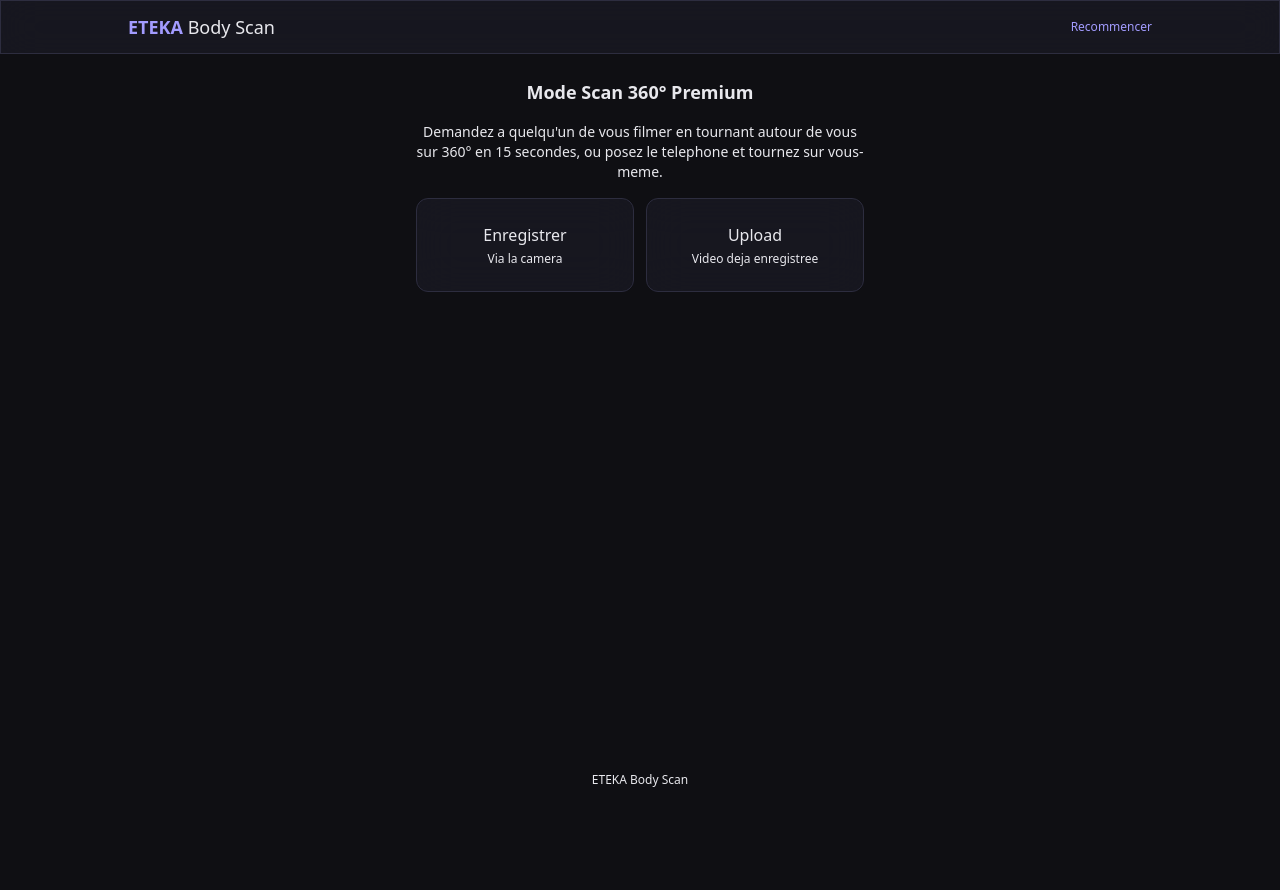
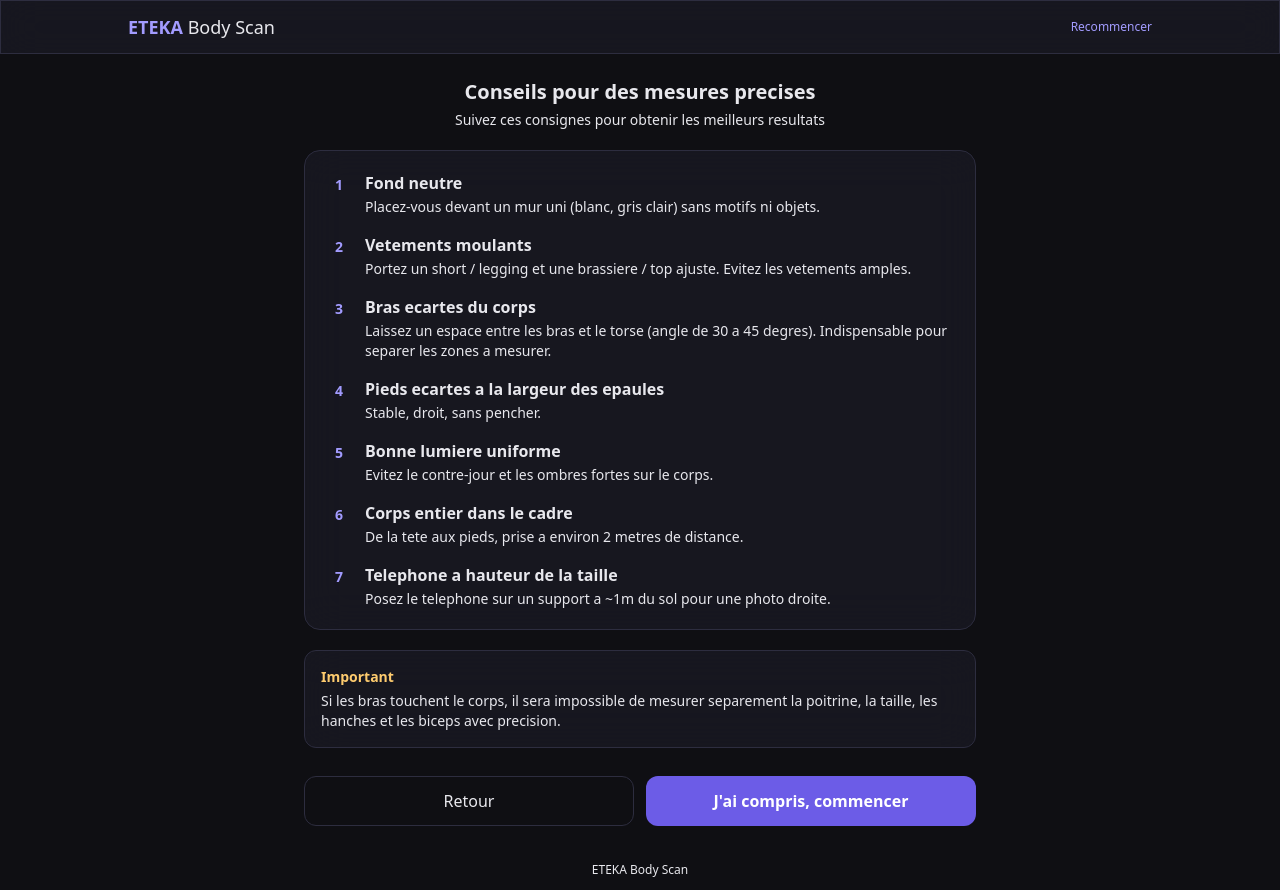
Before and after one commit to rramassar-ETEKA/eteka-body-scan-wix, a Next.js app: page / in a window 1280 px wide. Both pictures are taken after a click on the button 836 px from the left and 203 px from the top of the page. Before the commit the page ends 800 px from the top, so only its background shows below. Built offline with nearby package versions, Linux system fonts and the light colour scheme.

Commit message:
Ajout ecran consignes de capture avant prise photos (fond neutre, bras ecartes, etc)

```diff
--- a/src/app/page.tsx
+++ b/src/app/page.tsx
@@ -5,11 +5,12 @@ import dynamic from "next/dynamic";
 import PoseCapture, { CapturedPose, PoseKey } from "@/components/PoseCapture";
 import VideoCapture360 from "@/components/VideoCapture360";
 import MeasurementResults from "@/components/MeasurementResults";
+import CaptureInstructions from "@/components/CaptureInstructions";
 
 const BodyViewer3D = dynamic(() => import("@/components/BodyViewer3D"), { ssr: false });
 
 type Mode = "standard" | "premium";
-type Status = "idle" | "capturing" | "form" | "analyzing" | "done" | "error";
+type Status = "idle" | "instructions" | "capturing" | "form" | "analyzing" | "done" | "error";
 
 interface SliceData {
   y: number;
@@ -205,7 +206,7 @@ export default function Home() {
               <button
                 onClick={() => {
                   setMode("standard");
-                  setStatus("capturing");
+                  setStatus("instructions");
                 }}
                 className="glass rounded-2xl p-8 text-left hover:bg-[var(--surface-light)] transition-colors"
               >
@@ -218,7 +219,7 @@ export default function Home() {
               <button
                 onClick={() => {
                   setMode("premium");
-                  setStatus("capturing");
+                  setStatus("instructions");
                 }}
                 className="glass rounded-2xl p-8 text-left hover:bg-[var(--surface-light)] transition-colors border-2 border-[var(--accent)]/30"
               >
@@ -234,6 +235,14 @@ export default function Home() {
               </button>
             </div>
           </div>
+        )}
+
+        {/* Instructions */}
+        {status === "instructions" && (
+          <CaptureInstructions
+            onContinue={() => setStatus("capturing")}
+            onBack={() => setStatus("idle")}
+          />
         )}
 
         {/* Capture */}
--- /dev/null
+++ b/src/components/CaptureInstructions.tsx
@@ -0,0 +1,89 @@
+"use client";
+
+interface CaptureInstructionsProps {
+  onContinue: () => void;
+  onBack: () => void;
+}
+
+const RULES = [
+  {
+    title: "Fond neutre",
+    desc: "Placez-vous devant un mur uni (blanc, gris clair) sans motifs ni objets.",
+  },
+  {
+    title: "Vetements moulants",
+    desc: "Portez un short / legging et une brassiere / top ajuste. Evitez les vetements amples.",
+  },
+  {
+    title: "Bras ecartes du corps",
+    desc: "Laissez un espace entre les bras et le torse (angle de 30 a 45 degres). Indispensable pour separer les zones a mesurer.",
+  },
+  {
+    title: "Pieds ecartes a la largeur des epaules",
+    desc: "Stable, droit, sans pencher.",
+  },
+  {
+    title: "Bonne lumiere uniforme",
+    desc: "Evitez le contre-jour et les ombres fortes sur le corps.",
+  },
+  {
+    title: "Corps entier dans le cadre",
+    desc: "De la tete aux pieds, prise a environ 2 metres de distance.",
+  },
+  {
+    title: "Telephone a hauteur de la taille",
+    desc: "Posez le telephone sur un support a ~1m du sol pour une photo droite.",
+  },
+];
+
+export default function CaptureInstructions({ onContinue, onBack }: CaptureInstructionsProps) {
+  return (
+    <div className="max-w-2xl mx-auto space-y-5">
+      <div className="text-center space-y-1">
+        <h2 className="text-xl font-bold">Conseils pour des mesures precises</h2>
+        <p className="text-sm text-[var(--foreground)]/60">
+          Suivez ces consignes pour obtenir les meilleurs resultats
+        </p>
+      </div>
+
+      <div className="glass rounded-2xl p-5 space-y-4">
+        {RULES.map((rule, idx) => (
+          <div key={idx} className="flex items-start gap-3">
+            <div className="flex-shrink-0 w-7 h-7 rounded-full bg-[var(--primary)]/20 text-[var(--primary-light)] flex items-center justify-center text-sm font-semibold">
+              {idx + 1}
+            </div>
+            <div className="flex-1">
+              <div className="font-semibold text-[var(--foreground)]">{rule.title}</div>
+              <div className="text-sm text-[var(--foreground)]/60 mt-0.5">{rule.desc}</div>
+            </div>
+          </div>
+        ))}
+      </div>
+
+      <div className="glass rounded-xl p-4 border-l-4 border-[var(--warning)]">
+        <div className="text-sm font-semibold text-[var(--warning)] mb-1">
+          Important
+        </div>
+        <div className="text-sm text-[var(--foreground)]/80">
+          Si les bras touchent le corps, il sera impossible de mesurer separement
+          la poitrine, la taille, les hanches et les biceps avec precision.
+        </div>
+      </div>
+
+      <div className="grid grid-cols-2 gap-3 pt-2">
+        <button
+          onClick={onBack}
+          className="py-3 rounded-xl border border-[var(--border)] text-[var(--foreground)]/70 hover:bg-[var(--surface-light)] transition-all"
+        >
+          Retour
+        </button>
+        <button
+          onClick={onContinue}
+          className="py-3 rounded-xl font-semibold text-white bg-[var(--primary)] hover:bg-[var(--primary-light)] active:scale-[0.98] transition-all"
+        >
+          J&apos;ai compris, commencer
+        </button>
+      </div>
+    </div>
+  );
+}
```
